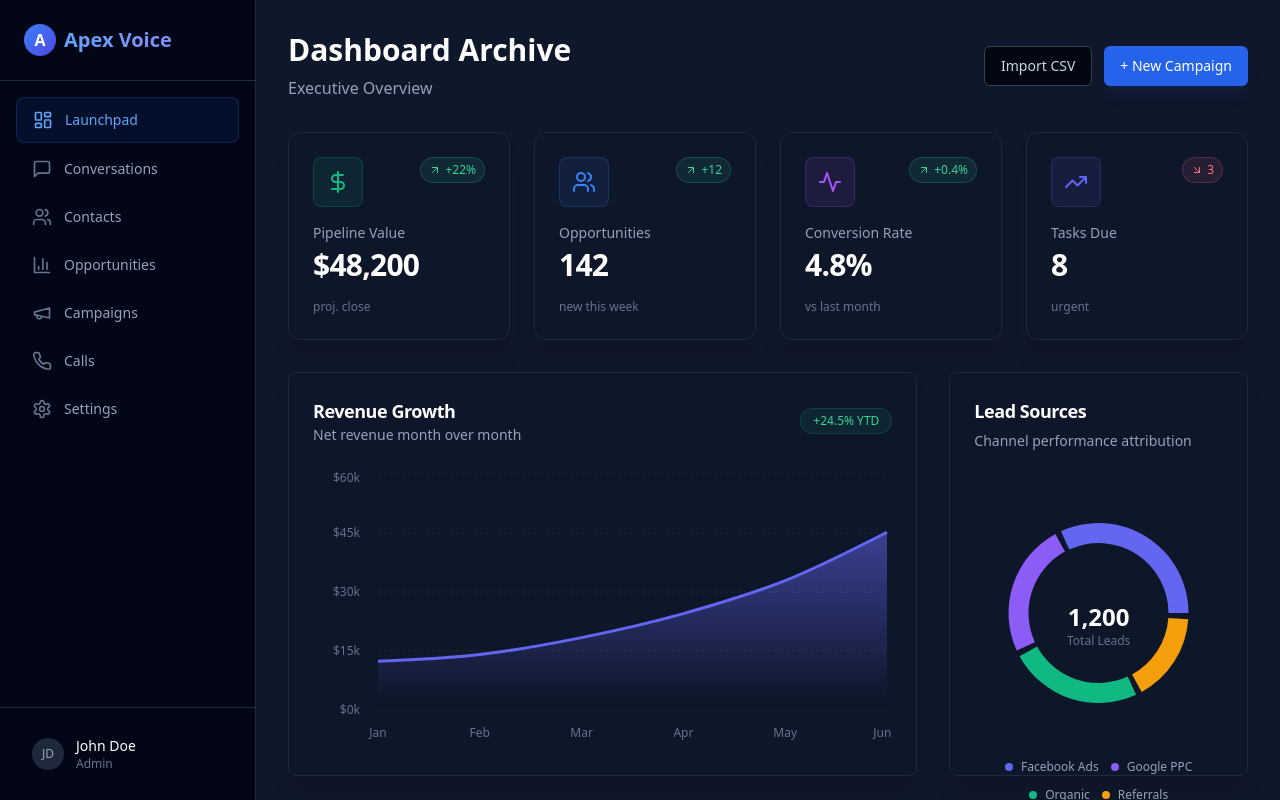
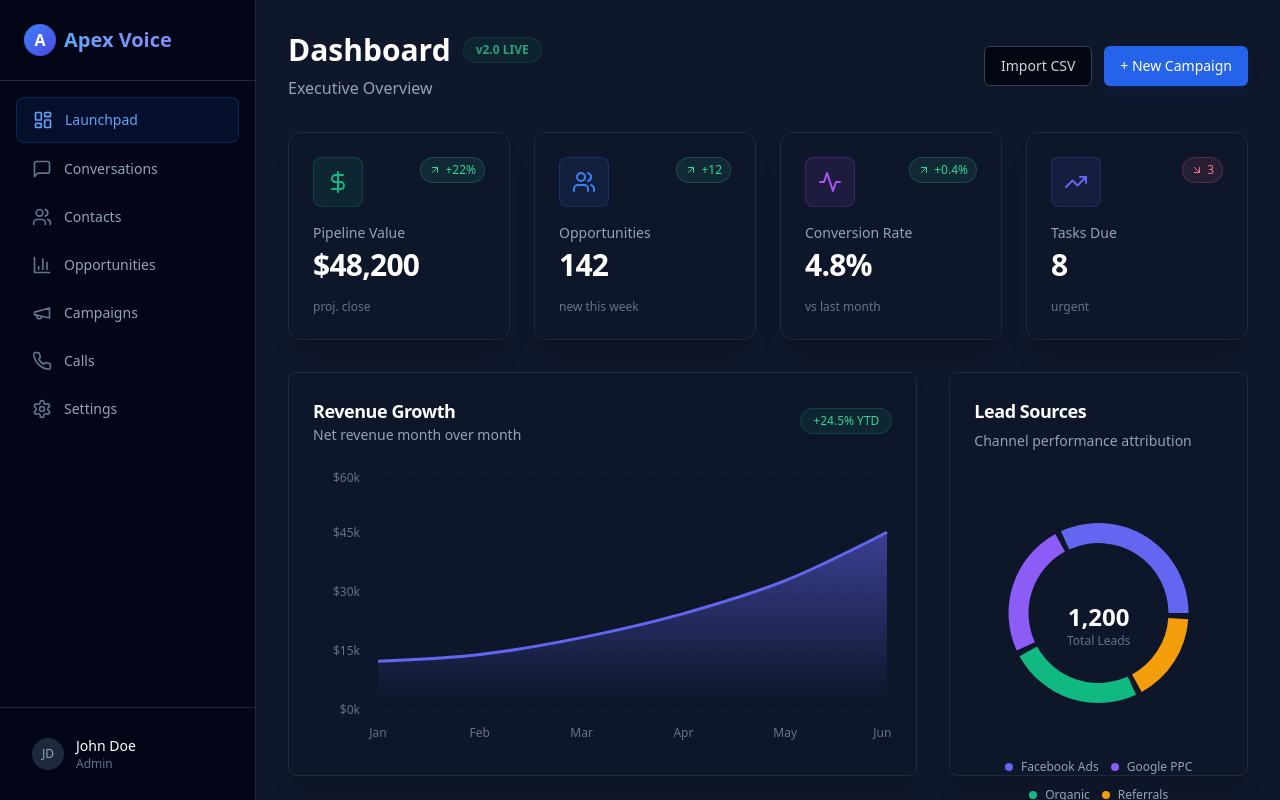
Before and after one commit to apexvoice420/apexvoice42033, a Next.js app: page /dashboard in a window 1280 px wide. Built offline with nearby package versions, Linux system fonts and the light colour scheme.

Commit message:
Add v2.0 LIVE Tracer Badge

```diff
--- a/app/dashboard/page.tsx
+++ b/app/dashboard/page.tsx
@@ -11,7 +11,12 @@
         <div className="space-y-8">
             <div className="flex flex-col md:flex-row md:items-center justify-between gap-4">
                 <div>
-                    <h1 className="text-3xl font-bold text-white">Dashboard Archive</h1>
+                    <div className="flex items-center gap-3">
+                        <h1 className="text-3xl font-bold text-white">Dashboard</h1>
+                        <span className="px-3 py-1 rounded-full bg-emerald-500/10 border border-emerald-500/20 text-emerald-400 text-xs font-bold animate-pulse">
+                            v2.0 LIVE
+                        </span>
+                    </div>
                     <p className="text-slate-400 mt-2">Executive Overview</p>
                 </div>
                 <div className="flex gap-3">
```
